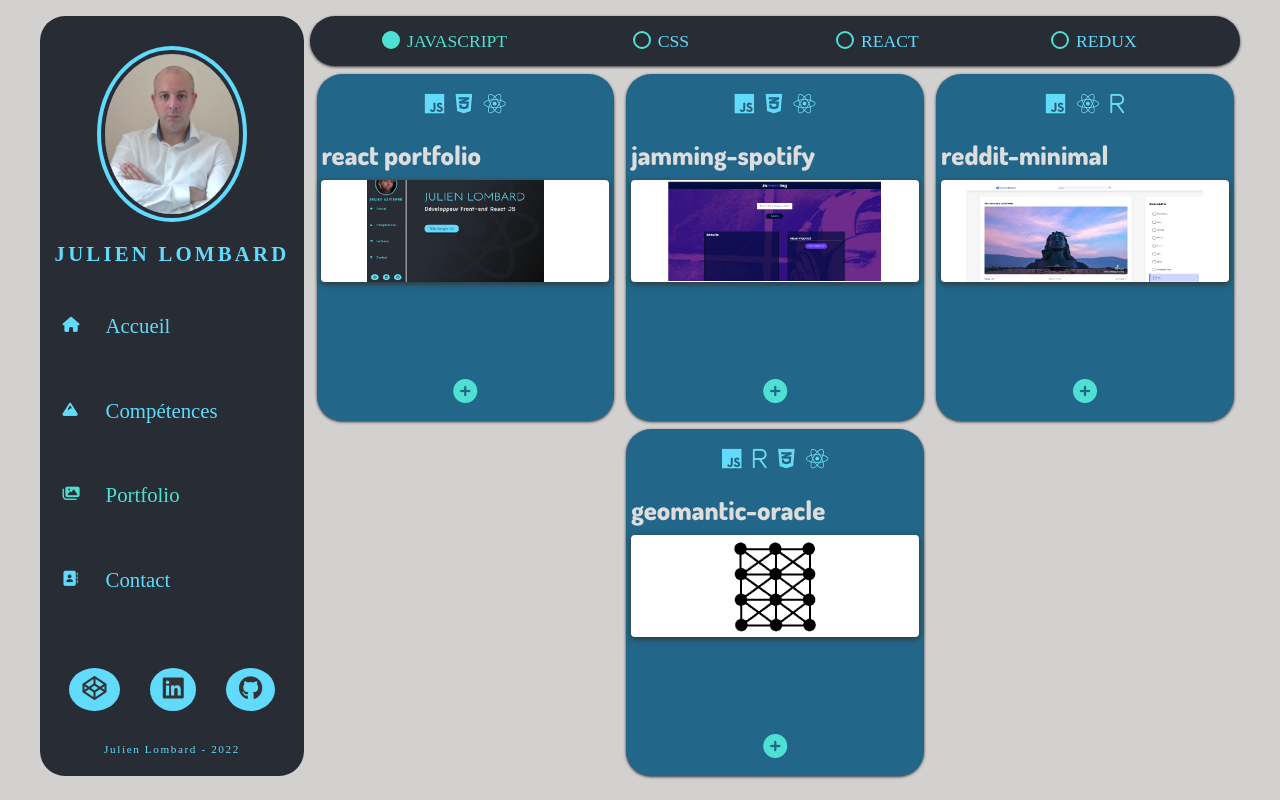
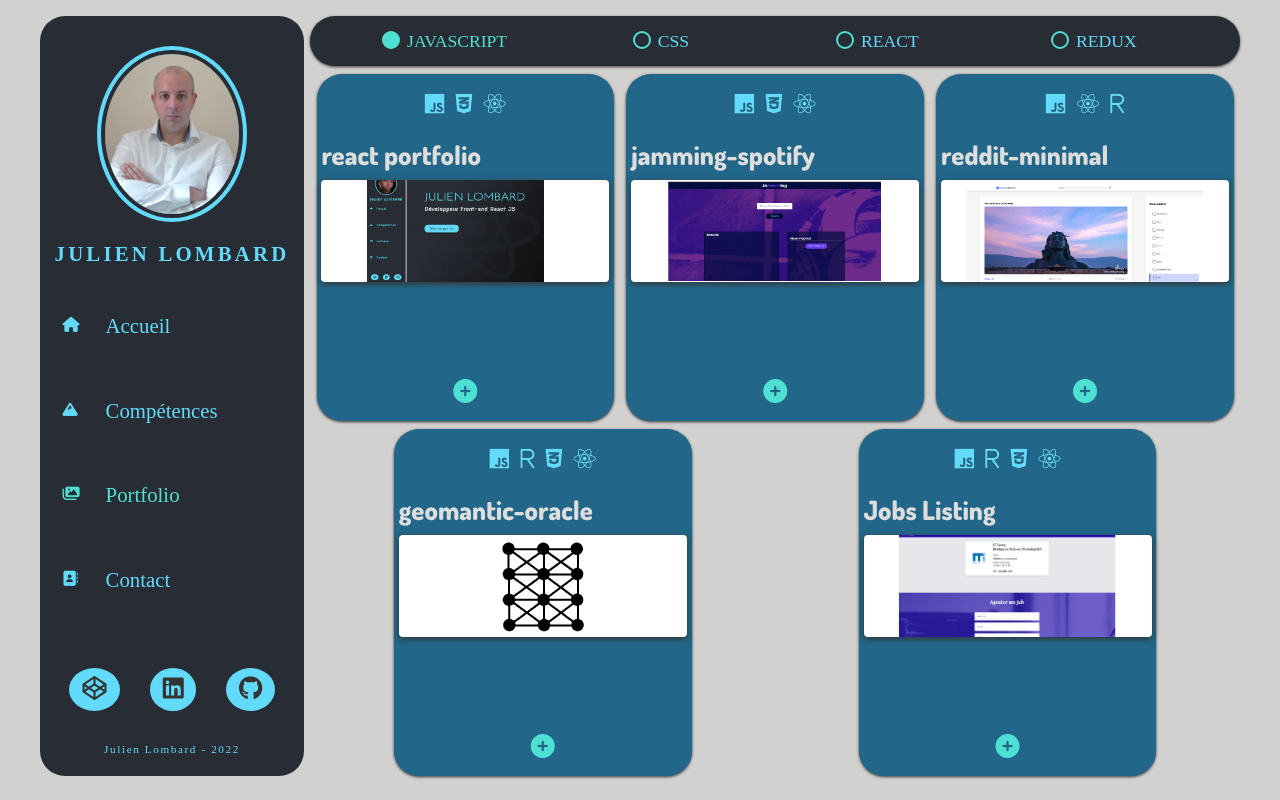
Before and after one commit to julienLombard/julien-lombard-developer-portfolio, a React (Create React App) app: page /portfolio in a window 1280 px wide. Built offline with nearby package versions, Linux system fonts and the light colour scheme; a web font is replaced by a local one.

Commit message:
Updating Portfolio

```diff
--- a/src/data/portfolioData.js
+++ b/src/data/portfolioData.js
@@ -49,4 +49,20 @@ export const portfolioData = [
     info: "Développé par mes soins grâce à Redux Toolkit, cet oracle divinatoire permet aux geomanciens de trouver des réponses à nos questions. Cependant, pour bénéficier d'une tutoriel complet et d'une interface plus esthétique, il faudra encore attendre la prochaine mise à jour",
     picture: './media/project4.png',
   },
+  {
+    id: 5,
+    name: 'Jobs Listing',
+    languages: ['javascript', 'redux', 'react'],
+    languagesIcons: [
+      'fab fa-js',
+      'fa-regular fa-r',
+      'fab fa-css3-alt',
+      'fab fa-react',
+    ],
+    lien: true,
+    url: 'https://job-listing-jlombard.vercel.app/',
+    source: 'https://github.com/julienLombard/react-redux-job-listing',
+    info: "Une simple liste de jobs responsive avec son formulaire d'ajout connectés à Firebase, qui utilisent la technologie React-Redux.",
+    picture: './media/project5.png',
+  },
 ];
```
Also changed, not shown: public/media/project5.png (added).
